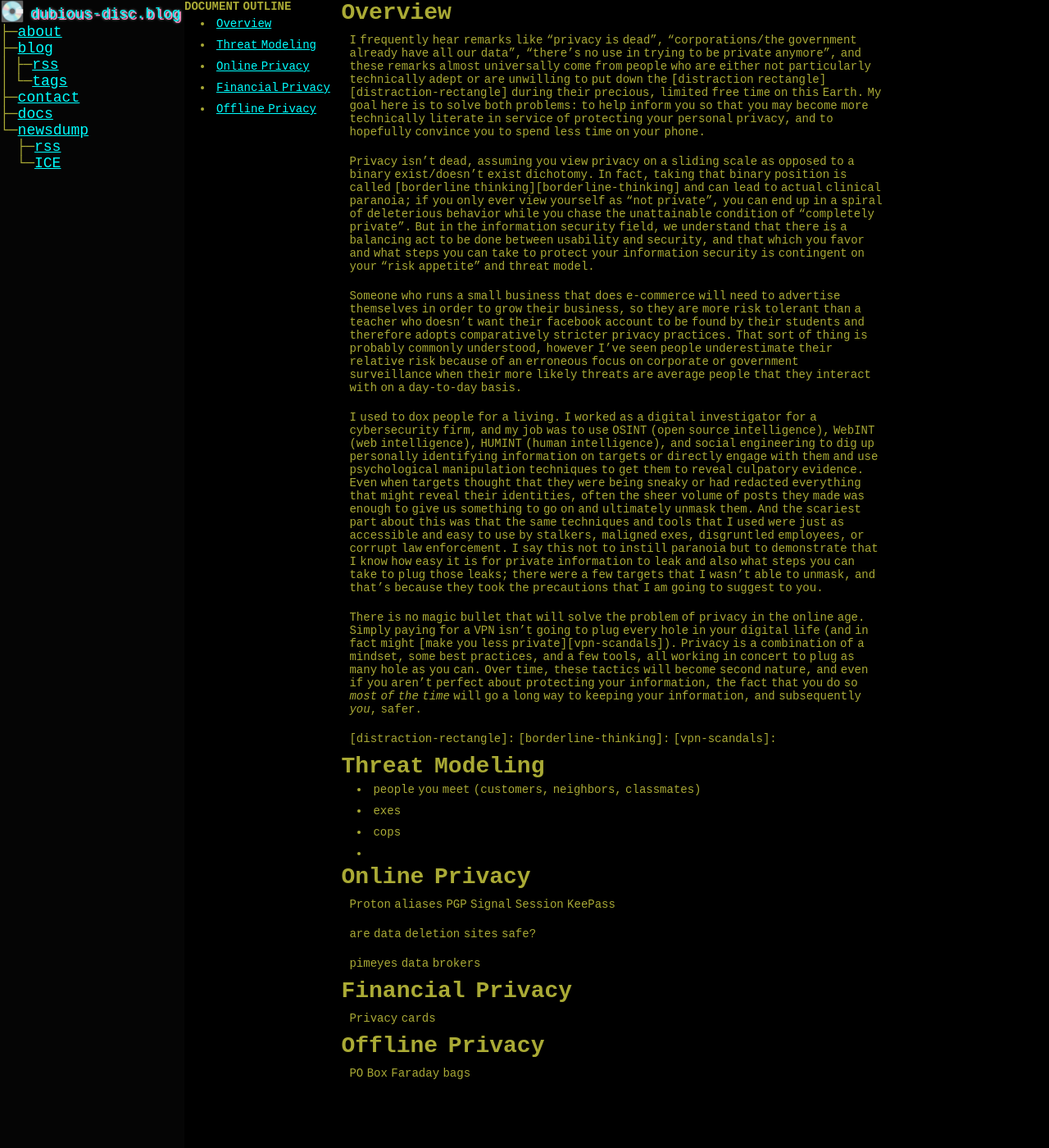
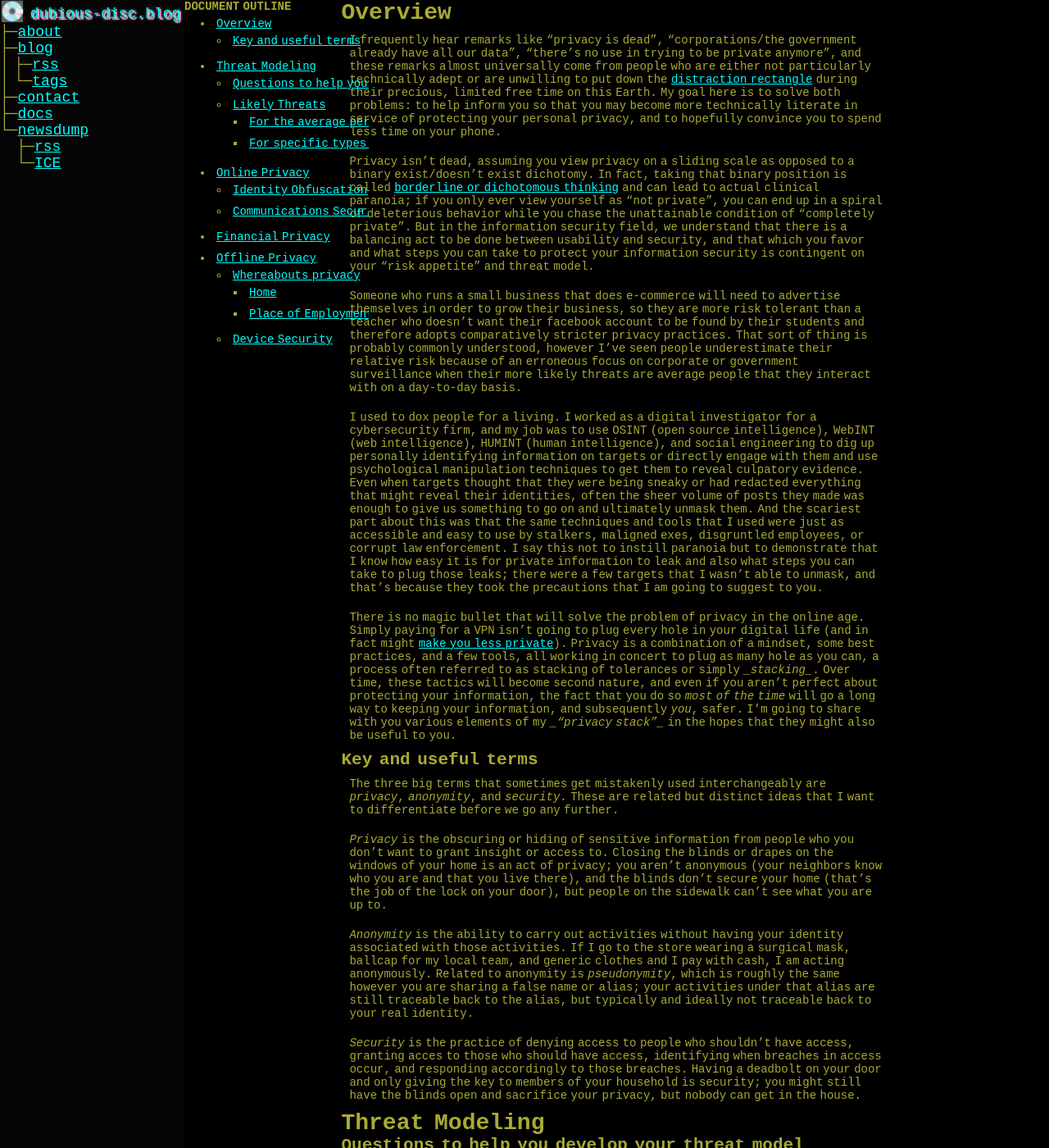
Before and after one commit to paranoid-porygon/paranoid-porygon.github.io, a Jekyll site: the page built from _pages/docs/privacy-stack.md, in a window 1280 px wide and 1400 px high. Shown: the whole window at 82% size. Built offline with Jekyll 4.4.1, drawn with Linux system fonts in a browser that asks for light colours; some of the changed text lies outside the part shown.

Commit message:
added more to privacy stack doc

```diff
--- a/_pages/docs/privacy-stack.md
+++ b/_pages/docs/privacy-stack.md
@@ -11,26 +11,59 @@ permalink: /docs/privacy-stack
 
 I frequently hear remarks like "privacy is dead", "corporations/the government already have all our data", "there's no use in trying to be private anymore", and these remarks almost universally come from people who are either not particularly technically adept or are unwilling to put down the [distraction rectangle][distraction-rectangle] during their precious, limited free time on this Earth. My goal here is to solve both problems: to help inform you so that you may become more technically literate in service of protecting your personal privacy, and to hopefully convince you to spend less time on your phone.
 
-Privacy isn't dead, assuming you view privacy on a sliding scale as opposed to a binary exist/doesn't exist dichotomy. In fact, taking that binary position is called [borderline thinking][borderline-thinking] and can lead to actual clinical paranoia; if you only ever view yourself as "not private", you can end up in a spiral of deleterious behavior while you chase the unattainable condition of "completely private". But in the information security field, we understand that there is a balancing act to be done between usability and security, and that which you favor and what steps you can take to protect your information security is contingent on your "risk appetite" and threat model.
+Privacy isn't dead, assuming you view privacy on a sliding scale as opposed to a binary exist/doesn't exist dichotomy. In fact, taking that binary position is called [borderline or dichotomous thinking][borderline-thinking] and can lead to actual clinical paranoia; if you only ever view yourself as "not private", you can end up in a spiral of deleterious behavior while you chase the unattainable condition of "completely private". But in the information security field, we understand that there is a balancing act to be done between usability and security, and that which you favor and what steps you can take to protect your information security is contingent on your "risk appetite" and threat model.
 
 Someone who runs a small business that does e-commerce will need to advertise themselves in order to grow their business, so they are more risk tolerant than a teacher who doesn't want their facebook account to be found by their students and therefore adopts comparatively stricter privacy practices. That sort of thing is probably commonly understood, however I've seen people underestimate their relative risk because of an erroneous focus on corporate or government surveillance when their more likely threats are average people that they interact with on a day-to-day basis.
 
 I used to dox people for a living. I worked as a digital investigator for a cybersecurity firm, and my job was to use OSINT (open source intelligence), WebINT (web intelligence), HUMINT (human intelligence), and social engineering to dig up personally identifying information on targets or directly engage with them and use psychological manipulation techniques to get them to reveal culpatory evidence. Even when targets thought that they were being sneaky or had redacted everything that might reveal their identities, often the sheer volume of posts they made was enough to give us something to go on and ultimately unmask them. And the scariest part about this was that the same techniques and tools that I used were just as accessible and easy to use by stalkers, maligned exes, disgruntled employees, or corrupt law enforcement. I say this not to instill paranoia but to demonstrate that I know how easy it is for private information to leak and also what steps you can take to plug those leaks; there were a few targets that I wasn't able to unmask, and that's because they took the precautions that I am going to suggest to you.
 
-There is no magic bullet that will solve the problem of privacy in the online age. Simply paying for a VPN isn't going to plug every hole in your digital life (and in fact might [make you less private][vpn-scandals]). Privacy is a combination of a mindset, some best practices, and a few tools, all working in concert to plug as many hole as you can. Over time, these tactics will become second nature, and even if you aren't perfect about protecting your information, the fact that you do so _most of the time_ will go a long way to keeping your information, and subsequently *you*, safer.
+There is no magic bullet that will solve the problem of privacy in the online age. Simply paying for a VPN isn't going to plug every hole in your digital life (and in fact might [make you less private][vpn-scandals]). Privacy is a combination of a mindset, some best practices, and a few tools, all working in concert to plug as many hole as you can, a process often referred to as stacking of tolerances or simply *_stacking_*. Over time, these tactics will become second nature, and even if you aren't perfect about protecting your information, the fact that you do so _most of the time_ will go a long way to keeping your information, and subsequently *you*, safer. I'm going to share with you various elements of my *_"privacy stack"_* in the hopes that they might also be useful to you.
 
-[distraction-rectangle]:
-[borderline-thinking]:
-[vpn-scandals]:
+[distraction-rectangle]: https://pmc.ncbi.nlm.nih.gov/articles/PMC10249922/
+[borderline-thinking]: https://www.simplypsychology.org/all-or-nothing-thinking-examples.html
+[vpn-scandals]: https://youtu.be/1opKW6X88og
+
+## Key and useful terms
+
+The three big terms that sometimes get mistakenly used interchangeably are _privacy_, _anonymity_, and _security_. These are related but distinct ideas that I want to differentiate before we go any further.
+
+*Privacy* is the obscuring or hiding of sensitive information from people who you don't want to grant insight or access to. Closing the blinds or drapes on the windows of your home is an act of privacy; you aren't anonymous (your neighbors know who you are and that you live there), and the blinds don't secure your home (that's the job of the lock on your door), but people on the sidewalk can't see what you are up to.
+
+*Anonymity* is the ability to carry out activities without having your identity associated with those activities. If I go to the store wearing a surgical mask, ballcap for my local team, and generic clothes and I pay with cash, I am acting anonymously. Related to anonymity is *pseudonymity*, which is roughly the same however you are sharing a false name or alias; your activities under that alias are still traceable back to the alias, but typically and ideally not traceable back to your real identity.
+
+*Security* is the practice of denying access to people who shouldn't have access, granting acces to those who should have access, identifying when breaches in access occur, and responding accordingly to those breaches. Having a deadbolt on your door and only giving the key to members of your household is security; you might still have the blinds open and sacrifice your privacy, but nobody can get in the house.
+
 
 # Threat Modeling
+
+## Questions to help you develop your threat model
+
+* Do you work a customer-facing job?
+* Are you the sole proprietor for a small business?
+* Are you a public servant, including but not limited to school teachers, law enforcement, journalists, clergy?
+* Do you work a job that is the target of political rhetoric or activism, such as abortion providers, civil rights lawyers, media personalities, or politicians?
+* Are you a woman or a member of a gender or sexual minority group?
+* Are you a visible member of a religious community?
+* Do you drive a nice or relatively new car?
+* Do you have a disability or illness that can be exploited in order to harm you, such as epilepsy, a severe allergy or phobia, a heart condition, reliance on a medical device, or PTSD?
+
+
+## Likely Threats
+
+### For the average person
 
 * people you meet (customers, neighbors, classmates)
 * exes
 * cops
 *
 
+### For specific types of people
+
 # Online Privacy
+
+## Identity Obfuscation, Pseudonymity, and Anonimity
+
+## Communications Security and Encryption
 
 Proton aliases
 PGP
@@ -50,5 +83,12 @@ Privacy cards
 
 # Offline Privacy
 
+## Whereabouts privacy
+
+### Home
+
+### Place of Employment
+
+## Device Security
 PO Box
 Faraday bags
```
